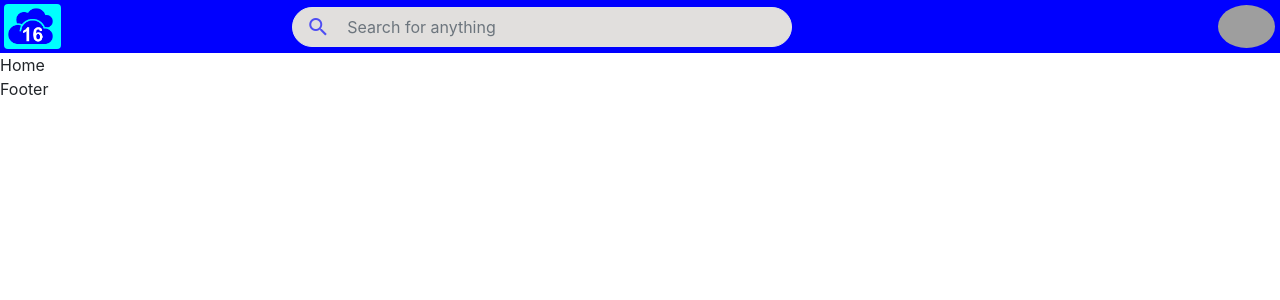
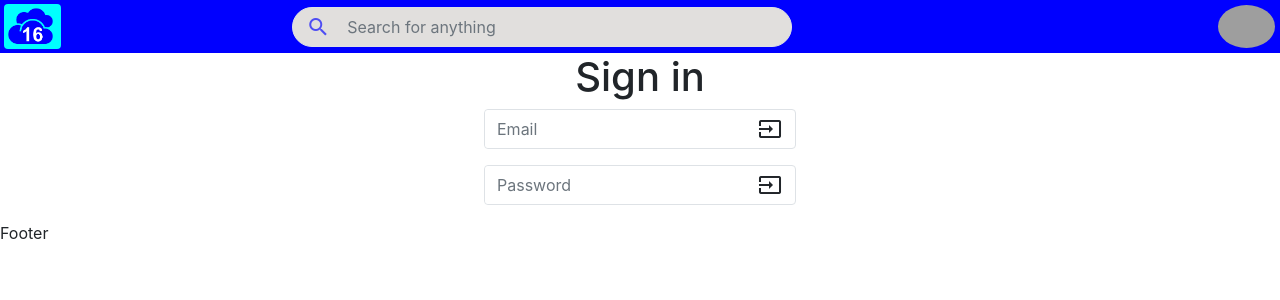
Before and after one commit to luclegen/clouddrive16, a React (Create React App) app in the folder client/: page / in a window 1280 px wide. Shown: the top 300 px of the page. Built offline with nearby package versions, Linux system fonts and the light colour scheme; grey boxes are pictures that could not be loaded.

Commit message:
Add SignIn component

```diff
--- a/client/src/app/components/Home.js
+++ b/client/src/app/components/Home.js
@@ -1,5 +1,9 @@
 import { Component } from 'react'
+import SignIn from './SignIn'
 
 export default class Home extends Component {
-  render = () => <main>Home</main>
+
+  render = () => <main>
+    {true && <SignIn />}
+  </main>
 }
```
